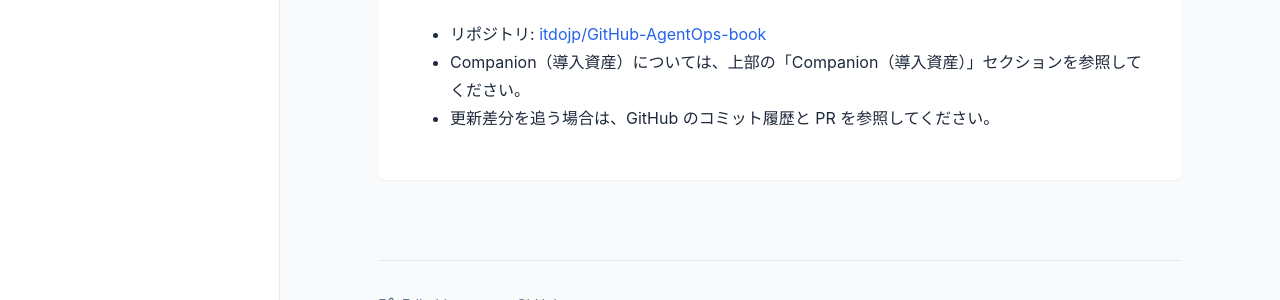
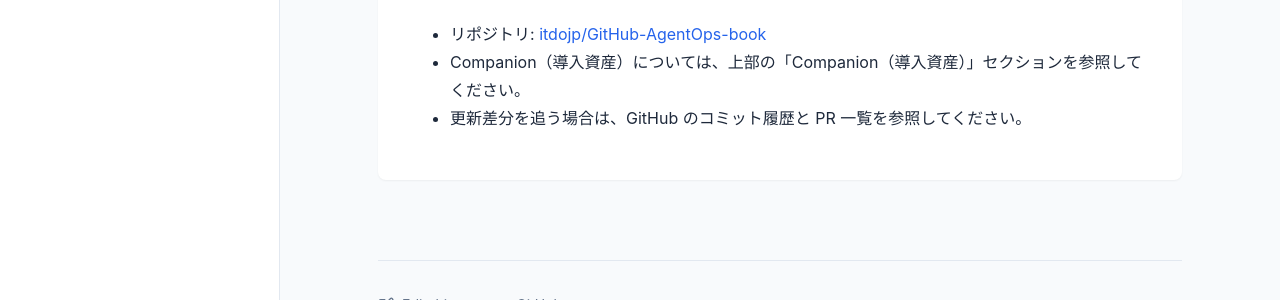
Before and after one commit to itdojp/GitHub-AgentOps-book, a Jekyll site: the page built from docs/index.md, in a window 1280 px wide and 900 px high, scrolled down 2059 px. Shown: the part 417-717 px from the top of the window. Built offline with Jekyll 4.4.1, drawn with Linux system fonts in a browser that asks for light colours.

Commit message:
[codex] Use PR list label on AgentOps top page

```diff
--- a/docs/index.md
+++ b/docs/index.md
@@ -87,4 +87,4 @@ AIエージェント駆動開発のための運用設計
 
 - リポジトリ: [itdojp/GitHub-AgentOps-book](https://github.com/itdojp/GitHub-AgentOps-book)
 - Companion（導入資産）については、上部の「Companion（導入資産）」セクションを参照してください。
-- 更新差分を追う場合は、GitHub のコミット履歴と PR を参照してください。
+- 更新差分を追う場合は、GitHub のコミット履歴と PR 一覧を参照してください。
```
Also changed, not shown: index.md (+1 -1 lines).
